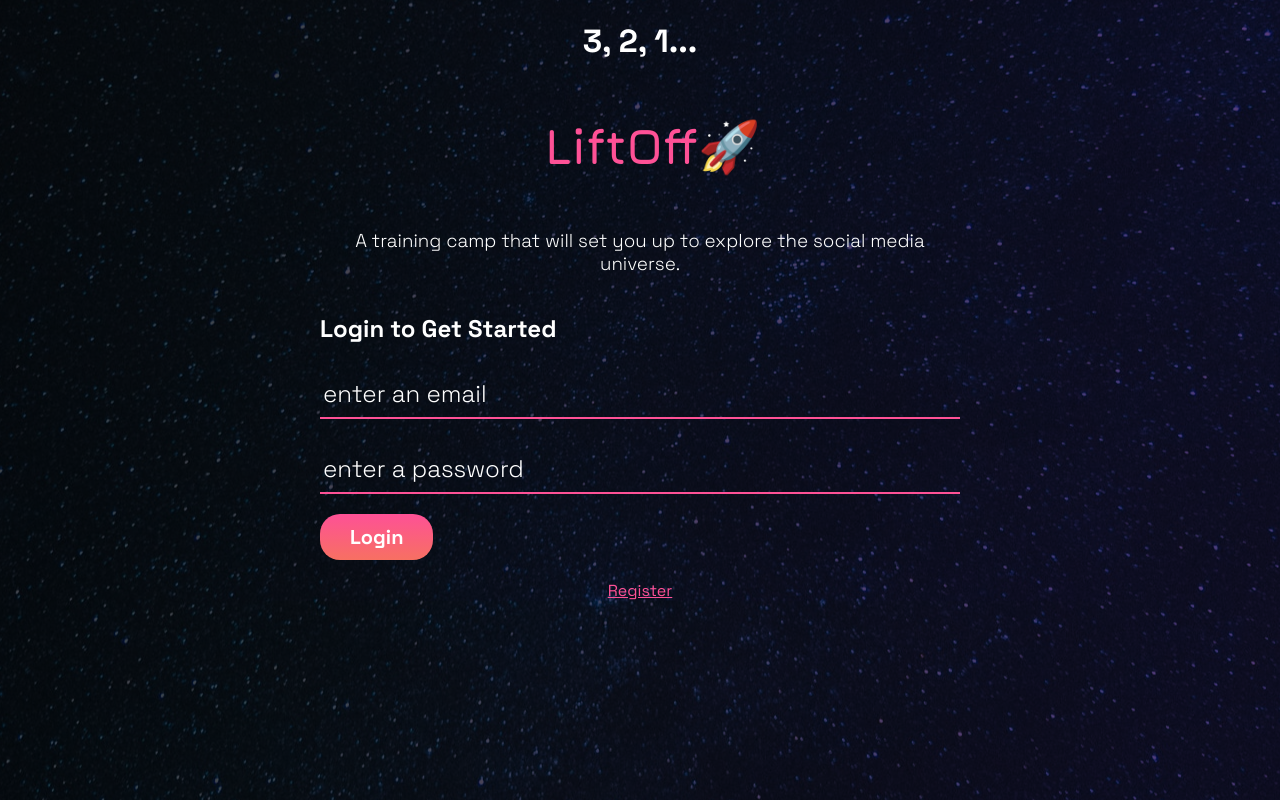
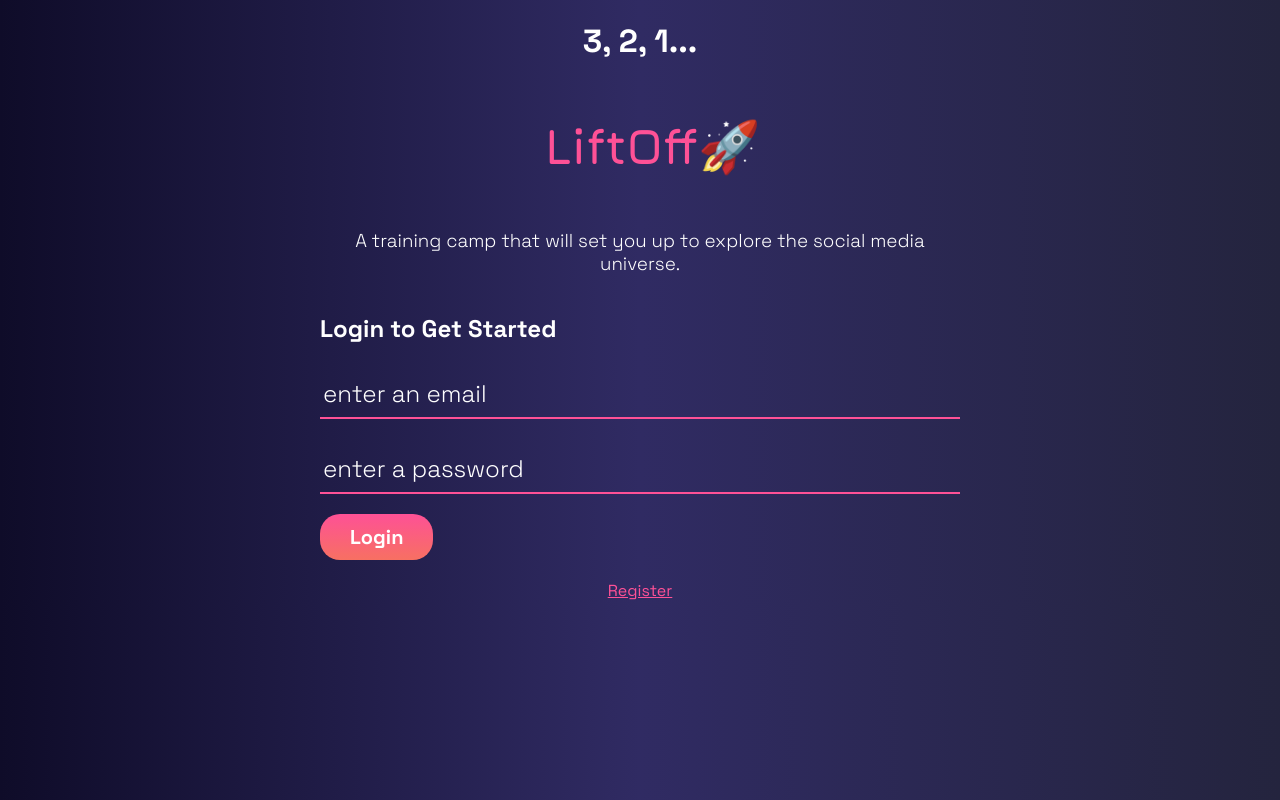
Before and after one commit to kel-si/LiftOff, a React (Create React App) app in the folder client/: page / in a window 1280 px wide. Built offline with nearby package versions, Linux system fonts and the light colour scheme; no server answers.

Commit message:
update background and nav styling

```diff
--- a/client/src/styles/Navbar.scss
+++ b/client/src/styles/Navbar.scss
@@ -10,9 +10,10 @@ nav {
 .timer-container {
   display: flex;
   justify-content: space-between;
-  background-image: linear-gradient(to top left, #f77062 0%, #fe5196 100%);
+  // background-image: linear-gradient(to top left, #f77062 0%, #fe5196 100%);
+  border-bottom: 1px solid $purple-accent;
   text-align: left;
-  color: #310047;
+  color: $pink;
   align-items: center;
   padding: 0 10px 0 10px;
   height: 50px;
@@ -34,11 +35,11 @@ nav {
   font-size: 16px;
   font-family: "Jura", sans-serif;
   text-transform: uppercase;
-  color: #310047;
+  color: #fff;
 }
 
 .nav-menu li :hover {
-  color: #fff;
+  color: $pink;
 }
 
 .avatar-image {
--- a/client/src/styles/components.scss
+++ b/client/src/styles/components.scss
@@ -1,5 +1,7 @@
 $purple-accent: #660094;
+$post-bg: #0f0532;
 $pink-gradient: linear-gradient(to top, #f77062 0%, #fe5196 100%);
+$pink: #fe5196;
 $primary-font: "Space Grotesk", sans-serif;
 
 * {
@@ -61,17 +63,13 @@ a {
 // }
 
 body {
-  background-image: url("../../public/assets/bg-3.jpg"), linear-gradient(
-    99.9deg,
-    rgba(27, 24, 31, .8) 21.2%,
-    rgba(53, 14, 87, 0.8) 84.8%
-  );
-  background-position: center;
-  // background-image: url("https://i.ibb.co/v49cfx9/bg-2.jpg"),  linear-gradient(rgba(27, 24, 31, 0.8),rgba(27, 5, 46,0.8));
-  background-size: scale-down;
-  background-blend-mode: multiply;
 
-  /* background-image: linear-gradient(to top, #f3e7e9 0%, #e3eeff 99%, #e3eeff 100%); */
+  background: linear-gradient(to right, #0f0c29, #302b63, #24243e);
+    // background-image: linear-gradient(
+  //   99.9deg,
+  //   rgb(14, 12, 16) 21.2%,
+  //   rgba(53, 14, 87, 1) 84.8%
+  // );
   margin: 0;
   padding: 0;
   font-family: $primary-font;
@@ -111,7 +109,7 @@ div .post--container {
   align-items: center;
   padding: 10px;
   // border-top: 5px solid rgb(159, 127, 188);
-  background-color: #280639;
+  background-color: $post-bg;
   width: 100%;
 
   // border-radius: 5px;
@@ -158,7 +156,7 @@ div .post--item {
 .comment-container {
   // border-bottom: 1px solid rgb(159, 127, 188);
   // background-color: #0b0312;
-  background-color: #280639;
+  background-color: $post-bg;
   border-radius: 5px;
   padding: 20px;
   text-align: center;
```
